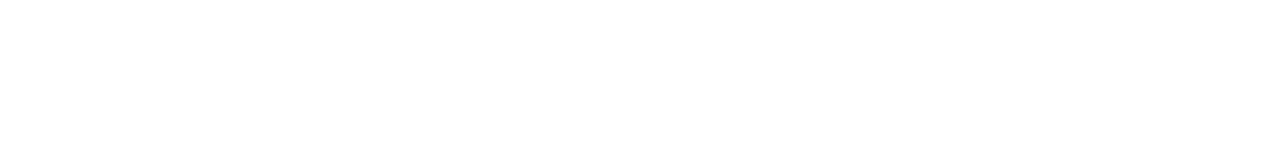
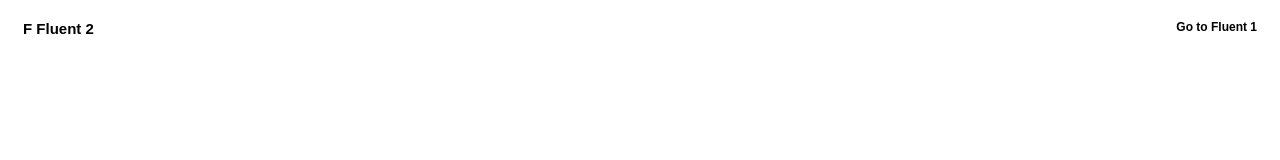
Before and after one commit to damithecodergirl/fluent2, a plain HTML site: page index.html in a window 1280 px wide. Drawn offline with Linux system fonts and the light colour scheme.

Commit message:
Changed the fonts a bit

```diff
--- a/index.html
+++ b/index.html
@@ -9,7 +9,10 @@
 </head>
 <body>
     <header class="header">
-
+        <nav class="nav">
+            <a href="#" target="_blank" title="Go to Fluent 2 Homepage" class="logo-text"> <span class="logo">F </span>Fluent 2</a>
+            <a href="#" target="_blank" title="Open Fluent website in a new tab" class="nav-btn2">Go to Fluent 1</a>
+        </nav>
     </header>
 
     <main class="main">
--- a/styles.css
+++ b/styles.css
@@ -394,20 +394,40 @@
 @font-face {
     font-family: 'Cascadia';
     src: local('Cascadia') url('./fonts/Cascadia.woff') format('woff');
-    font-weight: 600;
+    font-weight: 400;
+    font-style: normal;
 }
 
 @font-face {
     font-family: 'Segeo UI';
-    src: local('Segeo UI Bold') url('./fonts/Segoe\ UI\ Bold.woff') format('woff');
-    font-weight: 900;
+    src: local('Segeo UI') url('./fonts/SegoeUI.woff') format('woff');
+    font-weight: 400;
+    font-style: normal;
 }
 
 @font-face {
     font-family: 'Segeo UI';
-    src: local('Segeo UI') url('./fonts/Segoe\ UI.woff') format('woff');
+    src: local('Segeo UI Semi Bold') url('./fonts/SegoeUI-SemiBold.woff') format('woff');
     font-weight: 600;
-    font-weight: 400;
+    font-style: normal;
+}
+
+@font-face {
+    font-family: 'Segeo UI';
+    src: local('Segeo UI Bold') url('./fonts/SegoeUI-Bold.woff') format('woff');
+    font-weight: 900;
+    font-style: normal;
+}
+
+@font-face {
+    font-family: 'Segeo UI';
+    src: local('Segeo UI Light') url('./fonts/SegoeUI-Light.woff') format('woff');
+    font-weight: 200;
+    font-style: normal;
+}
+
+html{
+    font-size: 62.5%;
 }
 
 *{
@@ -415,4 +435,38 @@
     padding: 0;
     box-sizing: border-box;
     font-family: 'Segeo UI', sans-serif;
+    background: var(--colorNeutralBackground1);
+    color: var(--colorStrokeFocus2);
+    list-style: none;
+    text-decoration: none;
 }
+
+
+header.header{
+    background-color: rgba(255, 255, 255, 0);
+    display: flex;
+    flex-wrap: nowrap;
+    padding: 20px 0;
+    position: sticky;
+    top: 0;
+}
+
+nav.nav{
+    display: flex;
+    flex: 1 0 0;
+    width: 100%;
+    margin: 0 auto;
+    justify-content: space-between;
+    padding: 0 23px;
+    column-gap: 10px;
+}
+
+nav .nav-btn2{
+    font-size: 1.2rem;
+    font-weight: 600;
+}
+
+nav .logo-text{
+    font-size: 1.5rem;
+    font-weight: 600;
+}
```
Also changed, not shown: fonts/segoe-ui-4-cufonfonts-webfont/example.html (deleted, +0 -19 lines), fonts/Segoe UI Bold Italic.woff (deleted), fonts/Segoe UI Bold.woff (deleted), fonts/Segoe UI Italic.woff (deleted), fonts/Segoe UI.woff (deleted), fonts/SegoeUI-Bold.woff (added), fonts/SegoeUI-Light.woff (added), fonts/SegoeUI-SemiBold.woff (added), fonts/SegoeUI.woff (added), fonts/latest.woff (deleted), fonts/latest.woff2 (deleted), fonts/style.css (renamed from fonts/segoe-ui-4-cufonfonts-webfont/style.css).
